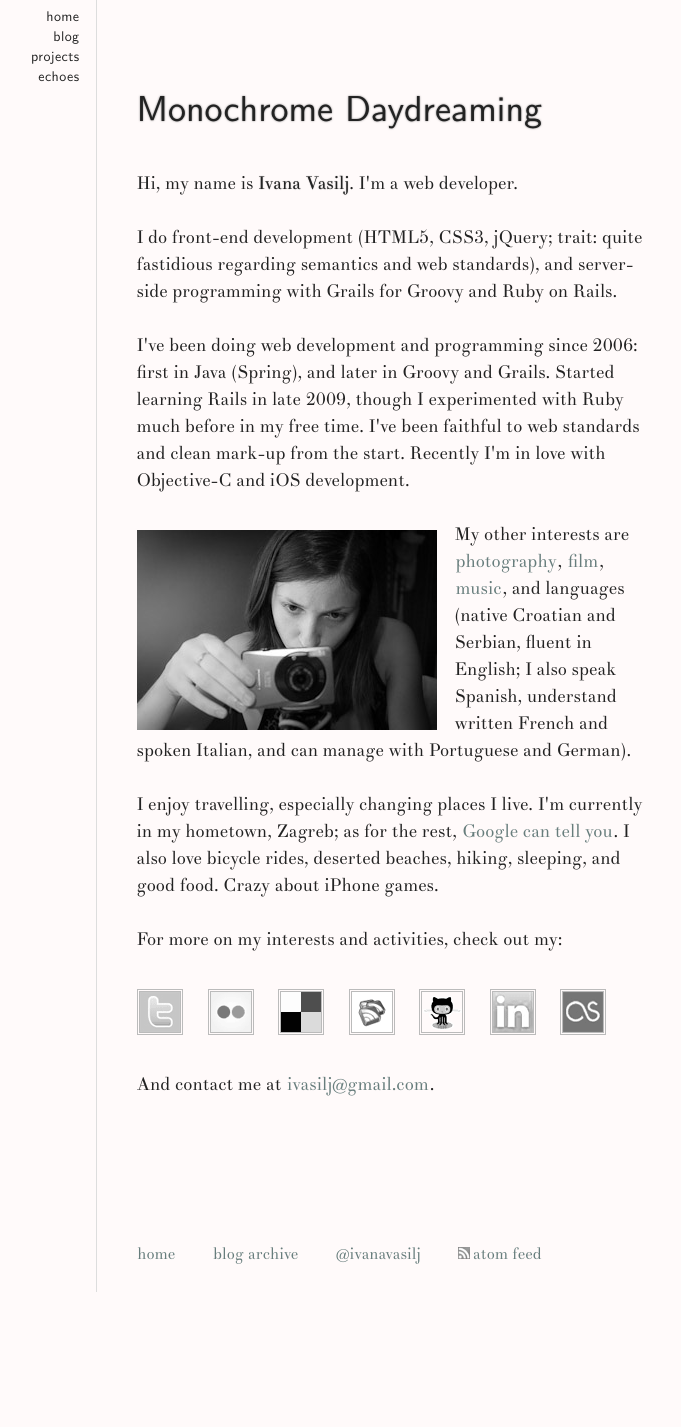
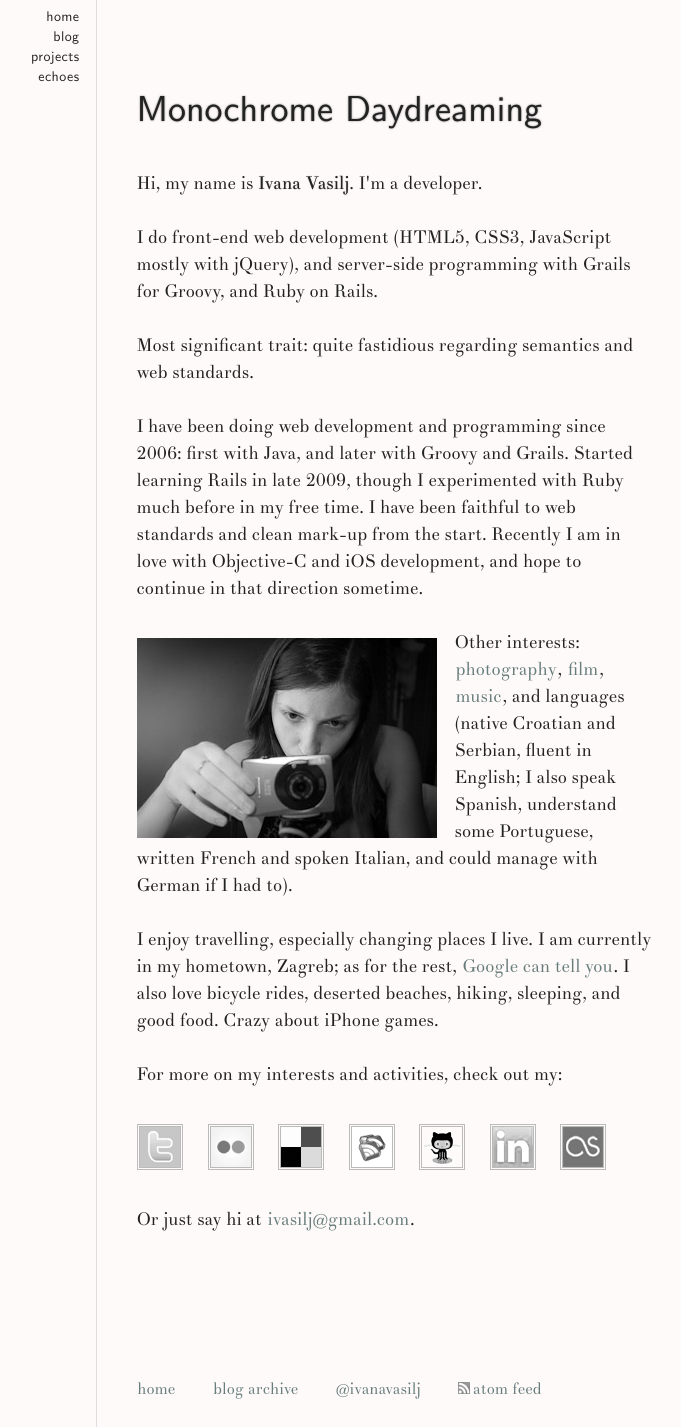
Before and after one commit to ivana/ivana.github.com, a Jekyll site: the page built from index.html, in a window 1280 px wide. Shown: the whole page, without its empty margins (265-946 px from the left). Built offline with Jekyll 4.4.1, drawn with Linux system fonts in a browser that asks for light colours; Markdown is read by kramdown in place of the engine named in the settings; before the commit the page ends 1292 px from its top, so only the background shows below that.

Commit message:
about: minor refreshments

```diff
--- a/index.html
+++ b/index.html
@@ -10,27 +10,28 @@ desc: about Ivana, social links and contact
   <p>
     Hi, my name is
     <span class="fn n" lang="hr"><span class="given-name">Ivana</span> <span class="family-name">Vasilj</span></span>.
-    I'm a <span class="title">web developer</span>.
+    I'm a <span class="title">developer</span>.
   </p>
   <p id="interests">
-    I do front-end development (HTML5, CSS3, jQuery; trait: quite fastidious regarding semantics and web standards),
-    and server-side programming with Grails for Groovy and Ruby on Rails.
+    I do front-end web development (HTML5, CSS3, JavaScript mostly with jQuery),
+    and server-side programming with Grails for Groovy, and Ruby on Rails.
   </p>
+  <p>Most significant trait: quite fastidious regarding semantics and web standards.</p>
   <p>
-    I've been doing web development and programming since 2006: first in Java (Spring), and later in Groovy and Grails.
+    I have been doing web development and programming since 2006: first with Java, and later with Groovy and Grails.
     Started learning Rails in late 2009, though I experimented with Ruby much before in my free time.
-    I've been faithful to web standards and clean mark-up from the start.
-    Recently I'm in love with Objective-C and iOS development.
+    I have been faithful to web standards and clean mark-up from the start.
+    Recently I am in love with Objective-C and iOS development, and hope to continue in that direction sometime.
   </p>
   <img src="/img/ivana.jpg" alt="Ivana Vasilj" class="photo" />
   <p>
-    My other interests are <a href="http://www.flickr.com/photos/ivanavasilj/" rel="me">photography</a>,
+    Other interests: <a href="http://www.flickr.com/photos/ivanavasilj/" rel="me">photography</a>,
     <a href="http://movi.im/ivana" rel="me">film</a>, <a href="http://www.last.fm/user/erin4" rel="me">music</a>, and languages
-    (native Croatian and Serbian, fluent in English; I also speak Spanish, understand written French and spoken Italian,
-    and can manage with Portuguese and German).
+    (native Croatian and Serbian, fluent in English; I also speak Spanish, understand some Portuguese,
+    written French and spoken Italian, and could manage with German if I had to).
   </p>
   <p>
-    I enjoy travelling, especially changing places I live. I'm currently in
+    I enjoy travelling, especially changing places I live. I am currently in
     my hometown, <span class="adr"><span class="locality">Zagreb</span></span>;
     as for the rest, <a href="http://www.google.com/profiles/ivasilj#about" rel="me" class="url">Google can tell you</a>.
     I also love bicycle rides, deserted beaches, hiking, sleeping, and good food. Crazy about iPhone games.
@@ -47,17 +48,13 @@ desc: about Ivana, social links and contact
       <a href="http://www.flickr.com/photos/ivanavasilj/" title="Photos on Flickr" rel="me" class="url">
         <img src="/img/icons/flickr.png" alt="Flickr" />
       </a></li>
-    <!-- <li>
-      <a href="http://www.diigo.com/user/ivanavasilj" title="Diigo Bookmarks" rel="me" class="url">
-        <img src="/img/icons/diigo.png" alt="diigo" />
-      </a></li> -->
     <li>
       <a href="http://delicious.com/ivanavasilj" title="Delicious Bookmarks" rel="me" class="url">
         <img src="/img/icons/delicious.png" alt="delicious" />
       </a></li>
     <li>
       <a href="http://www.google.com/reader/shared/ivasilj" title="Google Reader Shared Items" rel="me" class="url">
-        <img src="/img/icons/google-reader.png" alt="Google profile" />
+        <img src="/img/icons/google-reader.png" alt="Google Reader" />
       </a></li>
     <li>
       <a href="http://github.com/ivana" title="github Profile" rel="me" class="url">
@@ -72,6 +69,6 @@ desc: about Ivana, social links and contact
         <img src="/img/icons/lastfm.png" alt="last.fm" />
       </a></li>
   </ol>
-  <p>And contact me at <a class="email" href="mailto:ivasilj@gmail.com">ivasilj@gmail.com</a>.</p>
+  <p>Or just say hi at <a class="email" href="mailto:ivasilj@gmail.com">ivasilj@gmail.com</a>.</p>
 
 </article>
```
